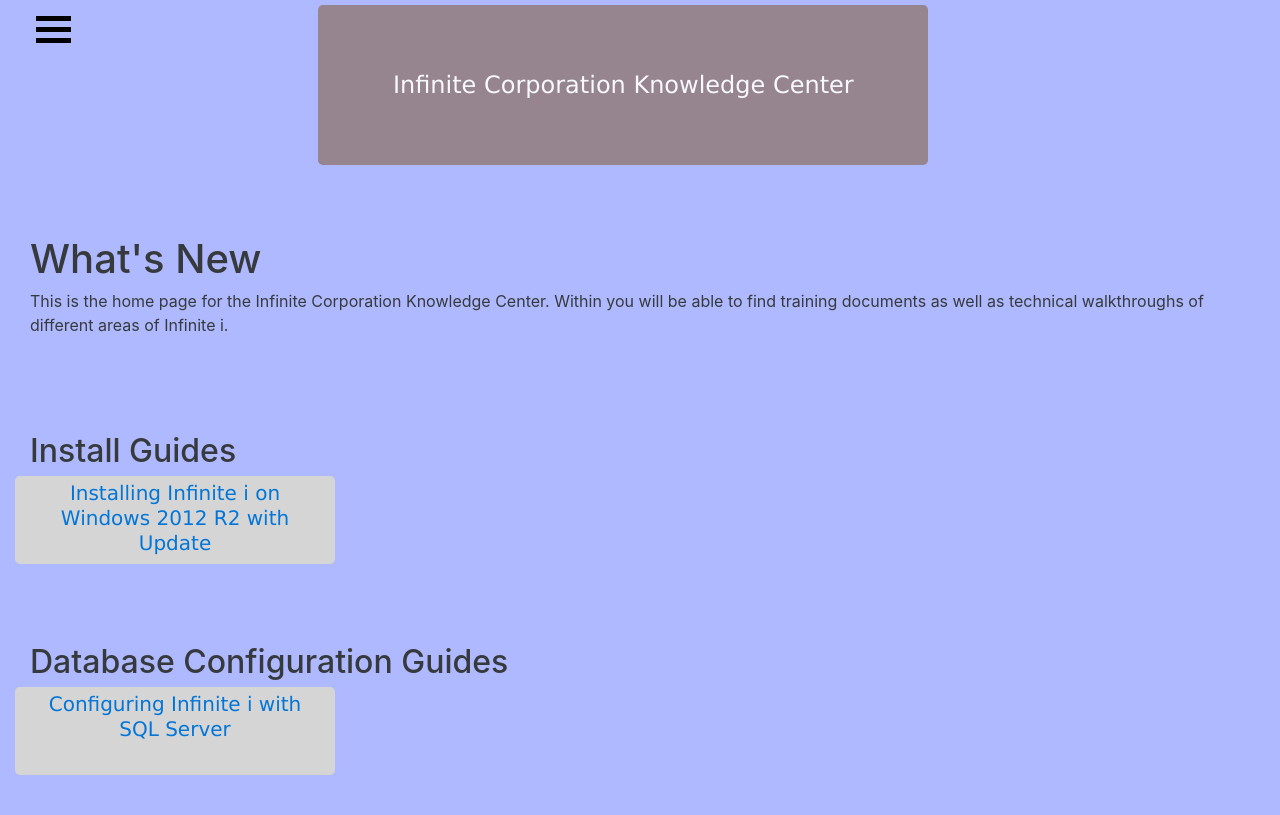
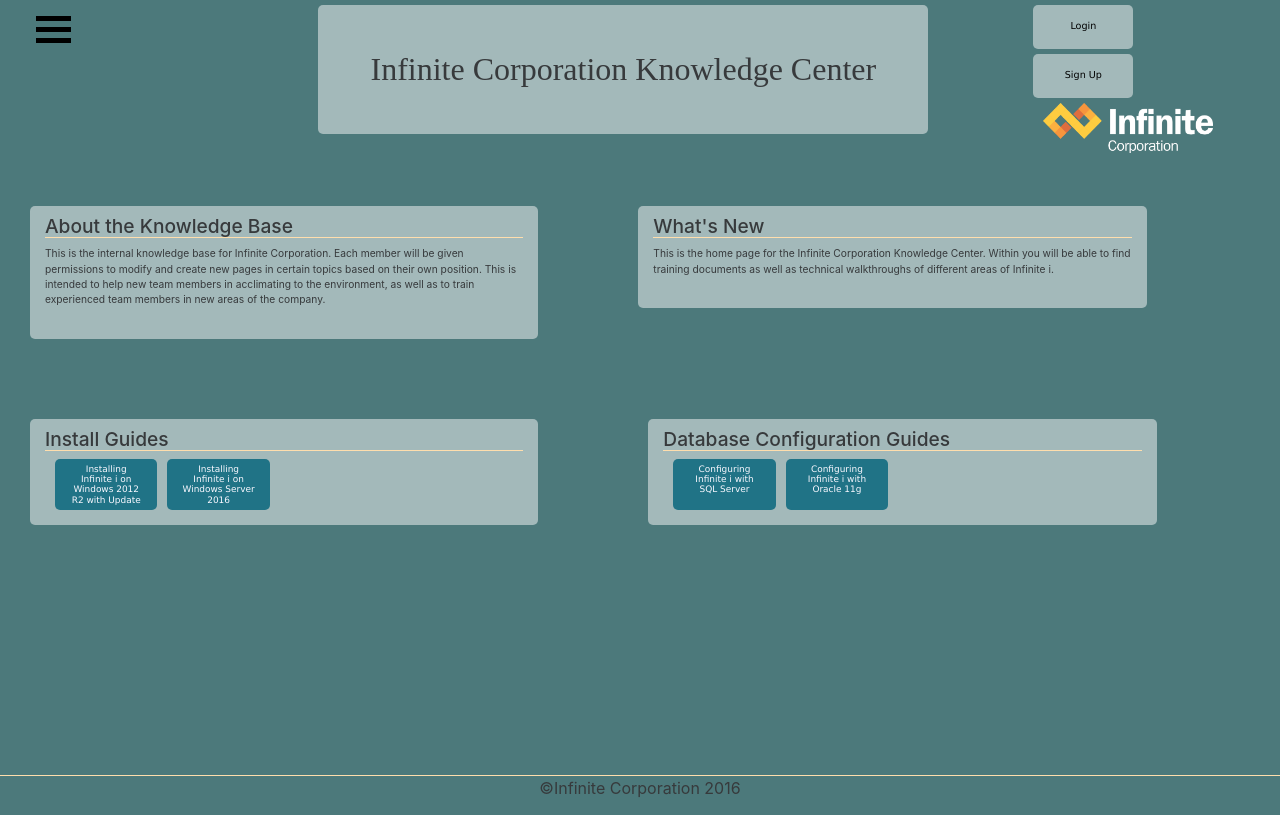
Before and after one commit to Sliplash/KnowledgeBase, a PHP site: page / in a window 1280 px wide. Run offline with PHP 8.4, Linux system fonts and the light colour scheme; some libraries are stand-ins or nearby versions.

Commit message:
such update, many amaze, much bug

```diff
--- a/css/style.css
+++ b/css/style.css
@@ -1,3 +1,8 @@
+html, body {
+    height: 100%;
+    min-height: 100%;
+}
+
 .sidenav {
     height: 100%;
     width: 0;
@@ -5,7 +10,7 @@
     z-index: 1;
     top: 0;
     left: 0;
-    background-color: #96858F;
+    background-color: #A3B9BA;
     opacity: 1;
     overflow-x: hidden;
     padding-top: 60px;
@@ -18,17 +23,18 @@
     padding-left: 24px;
     padding-bottom: 8px;
     text-decoration: none;
-    font-size: 25px;
-    color: ghostwhite;
+    font-size: 22px;
     display: block;
     transition: 0.5s;
     margin: auto;
+    color: black;
 }
 
 .sidenav a div:hover {
     box-shadow: 3px 3px 3px 3px rgba(0, 0, 0, 0.4);
     -moz-box-shadow: 3px 3px 3px 3px rgba(0, 0, 0, 0.4);
     -webkit-box-shadow: 3px 3px 3px 3px rgba(0, 0, 0, 0.4);
+    position: relative;
 }
 
 .sidenav .closebtn {
@@ -51,22 +57,15 @@
     margin: 6px;
 }
 
-.header-img {
-    width: 35%;
-    height: 8%;
-    margin: -35px auto;
-    border-radius: 5px;
-    display: block;
-}
-
 body {
-    background-color: #afb9ff;
+    background-color: #4C797B;
     background-size: cover;
     background-repeat: no-repeat;
 }
 
 .mini-link:hover {
     border: 1px solid ghostwhite;
+    text-underline: none;
 }
 
 .toggler {
@@ -78,10 +77,14 @@ body {
     margin: 40px auto;
 }
 
+.row-2 {
+
+}
+
 .mini-link {
     width: 150px;
     height: 44px;
-    background: #6D7993;
+    background-color: #207386;
     font-size: 15px;
     text-align: center;
     font-family: "Verdana";
@@ -89,6 +92,8 @@ body {
     padding: auto;
     display: table-cell;
     vertical-align: middle;
+    color: ghostwhite;
+
 }
 
 .closebtn:hover {
@@ -96,39 +101,33 @@ body {
     text-decoration-color: #d9534f;
     -moz-text-decoration-color: #d9534f;
     -webkit-text-decoration-color: #d9534f;
+    text-decoration: none;
+    transition: 0.5s;
+}
+
+.infinite-install-win {
+    width: 8vw;
+    height: 4vw;
+    background-color: #207386;
+    text-align: center;
+    vertical-align: middle;
+    line-height: .8vw;
+    padding-top: 5px;
+    border-radius: 5px;
+    font-family: "Verdana";
+    font-size: .7vw;
+    margin-left: 10px;
+    color: ghostwhite;
+    text-decoration: none;
 
 }
 
-.infinite-install-win {
-    width: 320px;
-    height: 88px;
-    background-color: #D5D5D5;
-    text-align: center;
-    vertical-align: middle;
-    line-height: 25px;
-    padding-top: 5px;
-    border-radius: 5px;
-    font-family: "Verdana";
-    font-size: 20px;
-}
-
-#infinite-config-win {
-    width: 320px;
-    height: 88px;
-    background-color: #D5D5D5;
-    text-align: center;
-    vertical-align: middle;
-    line-height: 25px;
-    padding-top: 5px;
-    border-radius: 5px;
-    font-family: "Verdana";
-    font-size: 20px;
-}
-
 .infinite-install-win:hover {
-    box-shadow: 8px 8px 8px 8px rgba(0, 0, 0, 0.4);
-    -moz-box-shadow: 8px 8px 8px 8px rgba(0, 0, 0, 0.4);
-    -webkit-box-shadow: 8px 8px 8px 8px rgba(0, 0, 0, 0.4);
+    box-shadow: 3px 3px 3px 3px rgba(0, 0, 0, 0.4);
+    -moz-box-shadow: 3px 3px 3px 3px rgba(0, 0, 0, 0.4);
+    -webkit-box-shadow: 3px 3px 3px 3px rgba(0, 0, 0, 0.4);
+    text-decoration: none;
+    border: 1px solid ghostwhite;
 }
 
 #toggle-span, #top-bar, #mid-bar, #bot-bar {
@@ -136,14 +135,184 @@ body {
 }
 
 .jumbotron {
-    background-color: #96858F;
-    color: ghostwhite;
+    background-color: #A3B9BA;
+    width: 50%;
+    font-family: "Old English Text MT";
+    margin-left: 100px;
+    margin-top: 5px;
+    align-content: center;
+    font-size: 2.5vw;
+    margin-right: 100px;
+    line-height: 0.1vw;
+    text-align: center;
+    border-radius: 5px;
+    -moz-border-radius: 5px;
+    -webkit-border-radius: 5px;
+}
+
+.jumbotron-image {
+    height: 50px;
+    width: 200px;
+    position: relative;
+    margin-top: 5px;
+}
+
+.login-signup {
+    width: 100px;
+    height: 44px;
+    background-color: #A3B9BA;
     text-align: center;
     vertical-align: middle;
-    width: 50%;
+    line-height: 32px;
+    padding-top: 5px;
+    border-radius: 5px;
+    font-family: "Verdana";
+    font-size: .75vw;
     margin-top: 5px;
-    font-family: "Verdana";
-    line-height: 2rem;
+    margin-left: 5px;
+    color: black;
+}
+
+.login-signup:hover {
+    box-shadow: 3px 3px 3px 3px rgba(0, 0, 0, 0.4);
+    -moz-box-shadow: 3px 3px 3px 3px rgba(0, 0, 0, 0.4);
+    -webkit-box-shadow: 3px 3px 3px 3px rgba(0, 0, 0, 0.4);
+    border: 1px solid ghostwhite;
+}
+
+.login-form {
+    width: 350px;
+    height: 300px;
+    background-color: #A3B9BA;
+    overflow-x: hidden;
+    transition: 0.5s;
+    position: fixed;
+    margin-top: 10%;
+    margin-left: 30%;
+    float: left;
+    text-align: center;
+    border-radius: 5px;
+    z-index: 1002;
+    display: none;
+}
+
+.closelog {
     font-size: 24px;
-    margin-left: 100px;
+    margin-left: 90%;
+    text-decoration: none;
+    color: ghostwhite;
 }
+
+.loginData p input {
+    float: right;
+}
+
+.signup {
+    text-decoration: none;
+    color: #d9534f;
+}
+
+.signup a:hover {
+    transition: 0.5s;
+}
+
+.loginHead {
+    text-align: center;
+    alignment: center;
+}
+
+.login-input {
+    width: 60%;
+    margin-right: 10px;
+}
+
+.login-button {
+    alignment: center;
+}
+
+.overlay {
+    height: 100%;
+    width: 100%;
+    background: rgba(0, 0, 0, 0.5);
+    display: none;
+    z-index: 1001;
+    position: fixed;
+    overflow: auto;
+    left: 0;
+    top: 0;
+}
+
+.install-guides {
+    background-color: #A3B9BA;
+    padding-bottom: 15px;
+    padding-top: 10px;
+    border-radius: 5px;
+}
+
+.config-guides {
+    background-color: #A3B9BA;
+    padding-bottom: 15px;
+    padding-top: 10px;
+    border-radius: 5px;
+    margin-left: 10px;
+}
+
+.whats-new {
+    background-color: #A3B9BA;
+    padding-bottom: 15px;
+    padding-top: 10px;
+    border-radius: 5px;
+}
+
+.about-kb {
+    background-color: #A3B9BA;
+    padding-bottom: 15px;
+    padding-top: 10px;
+    border-radius: 5px;
+}
+
+.h2, .h3 {
+    font-size: 1.5vw;
+    border-bottom: 1px solid navajowhite;
+}
+
+p {
+    font-size: .8vw;
+    min-font-size: .6vw;
+}
+
+@media (max-width: 480px) {
+
+    .infinite-install-win {
+        margin-top: 5px;
+    }
+
+    .about-kb {
+
+    }
+}
+
+#signup-button {
+    border-radius: 5px;
+    -moz-border-radius: 5px;
+    -webkit-border-radius: 5px;
+}
+
+#login-button {
+    border-radius: 5px;
+    -moz-border-radius: 5px;
+    -webkit-border-radius: 5px;
+}
+
+.footer {
+    text-align: center;
+    bottom: 0;
+    width: 100%;
+    height: 25px;
+    position: absolute;
+    border-top: 1px solid navajowhite ;
+}
+
+.guide-spacer {
+    width: 100px;
+}
--- a/index.html
+++ b/index.html
@@ -10,36 +10,57 @@
     <link rel="stylesheet" type="text/css" href="css/style.css" />
     <script type="text/javascript" src="js/script.js"></script>
 </head>
+
 <body class="embed-responsive" id="main">
 
 <!-- Create the container div -->
 <div class="container-fluid">
     <!-- First row within container div -->
     <div class="row col-lg-12">
-        <div onclick="openNav()" class="toggler col-lg-2" id="toggle-div">
+        <div onclick="openNav()" class="toggler col-xs-2 col-sm-2 col-md-2 col-lg-2 col-xl-2" id="toggle-div">
             <div class="icon" id="top-bar"></div>
             <div class="icon" id="mid-bar"></div>
             <div class="icon" id="bot-bar"></div>
         </div>
-        <div class="jumbotron col-lg-10" id="jumbotron">Infinite Corporation Knowledge Center</div>
+        <div class="jumbotron jumbotron-fluid col-lg-8" id="jumbotron">Infinite Corporation Knowledge Center</div>
+
+        <a href="javascript:void(0)" onclick="openLogin()"><div class="col-lg-1 login-signup">Login</div></a>
+        <a href="javascript:void(0)" onclick="openSignUp()"><div class="col-lg-1 login-signup">Sign Up</div></a>
+        <img class="jumbotron-image col-lg-8"src="images/infinite-logo.png" />
     </div>
 
     <!-- Second row within container div -->
     <div class="row row-2 col-lg-12">
-        <h1 class="h1">What's New</h1>
-        <p>This is the home page for the Infinite Corporation Knowledge Center. Within you will be able to find training documents as well as technical walkthroughs of different areas of Infinite i.</p>
+        <div class="col-xs-5 col-sm-5 col-md-5 col-lg-5 col-xl-5 about-kb">
+            <h2 class="h2">About the Knowledge Base</h2>
+            <p>This is the internal knowledge base for Infinite Corporation. Each member will be given permissions to modify and create new pages in certain topics based on their own position. This is intended to help new team members in acclimating to the environment, as well as to train experienced team members in new areas of the company. </p>
+        </div>
+        <!-- ## Begin spacer ## -->
+        <div class="guide-spacer col-xs-2 col-sm-2 col-md-2 col-lg-2 col-xl-2">
+        </div>
+        <!-- ## End spacer ## -->
+        <div class="col-xs-5 col-sm-5 col-md-5 col-lg-5 col-xl-5 whats-new">
+            <h2 class="h2">What's New</h2>
+            <p>This is the home page for the Infinite Corporation Knowledge Center. Within you will be able to find training documents as well as technical walkthroughs of different areas of Infinite i.</p>
+        </div>
     </div>
 
     <!-- Third row within container div -->
     <div class="row row-3 col-lg-12">
-        <h2 class="h2">Install Guides</h2>
-        <a href="installs/win2k12-r2.html"><div class="row col-lg-4 infinite-install-win">Installing Infinite i on Windows 2012 R2 with Update</div></a>
-    </div>
-
-    <!-- Fourth row within container div -->
-    <div class="row row-4 col-lg-12">
-        <h2 class="h2">Database Configuration Guides</h2>
-        <a href="#"><div class="row col-lg-4 infinite-install-win">Configuring Infinite i with SQL Server</div></a>
+        <div class="install-guides col-xs-5 col-sm-5 col-md-5 col-lg-5 col-xl-5">
+            <h3 class="h3">Install Guides</h3>
+            <a href="installs/win2k12-r2.html"><div class="col-xs-2 col-sm-2 col-md-2 col-lg-2 col-xl-2 infinite-install-win">Installing Infinite i on Windows 2012 R2 with Update</div></a>
+            <a href="#"><div class="col-xs-2 col-sm-2 col-md-2 col-lg-2 col-xl-2 infinite-install-win">Installing Infinite i on Windows Server 2016</div></a>
+        </div>
+        <!-- ## Begin spacer ## -->
+        <div class="guide-spacer col-xs-2 col-sm-2 col-md-2 col-lg-2 col-xl-2">
+        </div>
+        <!-- ## End spacer ## -->
+        <div class="config-guides col-xs-5 col-sm-5 col-md-5 col-lg-5 col-xl-5">
+            <h3 class="h3">Database Configuration Guides</h3>
+            <a href="#"><div class="col-xs-2 col-sm-2 col-md-2 col-lg-2 col-xl-2 infinite-install-win">Configuring Infinite i with SQL Server</div></a>
+            <a href="#"><div class="col-xs-2 col-sm-2 col-md-2 col-lg-2 col-xl-2 infinite-install-win">Configuring Infinite i with Oracle 11g</div></a>
+        </div>
     </div>
 
     <!-- ## BEGIN the sidebar nav ## -->
@@ -50,10 +71,47 @@
         <a href="#"><div class="mini-link">Database Setup Guides</div></a>
         <a href="#"><div class="mini-link">Common Errors</div></a>
         <a href="#"><div class="mini-link">Downloads</div></a>
-        <a href="#"><div class="mini-link">Request Content</div></a>
+        <a href="request.html"><div class="mini-link">Request Content</div></a>
     </div>
     <!-- ## END the sidebar nav ## -->
+
+    <!-- ## BEGIN the login form and shading overlay ## -->
+    <div class="overlay embed-responsive col-lg-12" id="overlay" onclick="closeLogin()"></div>
+    <div id="loginForm" class="col-lg-12 login-form">
+        <a href="javascript:void(0)" class="closebtn closelog" onclick="closeLogin()">&times;</a>
+        <div class="loginData">
+            <h6 class="loginHead">Login or <a href="javascript:void(0)" onclick="openSignUp()" class="signup">Sign Up</a></h6>
+            <p>Email: <input class="login-input" type="email" data-ng-model="email"></p>
+            <p>Verify Email: <input class="login-input"  type="email" data-ng-model="verifyEmail"></p>
+            <p>First Name: <input class="login-input" type="text" data-ng-model="firstName"></p>
+            <p>Last Name: <input class="login-input" type="text" data-ng-model="lastName"></p>
+        </div>
+        <div>
+            <button class="login-button" id="login-button" type="submit" onclick="submitLogin()">Log In</button>
+            <button class="signup-button" id="signup-button" type="button" onclick="openSignUp()">Sign Up</button>
+        </div>
+    </div>
+    <!-- ## END the login form ## -->
+
+    <!-- ## BEGIN the sign-up form and shading overlay ## -->
+    <div class="overlay embed-responsive col-lg-12" id="overlay-2" onclick="closeLogin()"></div>
+    <div id="signUpForm" class="col-lg-12 login-form">
+        <a href="javascript:void(0)" class="closebtn closelog" onclick="closeLogin()">&times;</a>
+        <div class="loginData">
+            <h6 class="loginHead">Login or <a href="javascript:void(0)" onclick="openSignUp()" class="signup">Sign Up</a></h6>
+            <p>Email: <input class="login-input" type="email" data-ng-model="email"></p>
+            <p>Verify Email: <input class="login-input"  type="email" data-ng-model="verifyEmail"></p>
+            <p>First Name: <input class="login-input" type="text" data-ng-model="firstName"></p>
+            <p>Last Name: <input class="login-input" type="text" data-ng-model="lastName"></p>
+        </div>
+        <div>
+            <button class="login-button" id="login-button-2" type="submit" onclick="submitLogin()">Log In</button>
+            <button class="signup-button" id="signup-button-2" type="button" onclick="openSignUp()">Sign Up</button>
+        </div>
+    </div>
+    <!-- ## END the sign-up form ## -->
 </div>
+<footer class="footer">&copy;Infinite Corporation 2016</footer>
+</body>
 
-</body>
 </html>
```
Also changed, not shown: installs.html (+38 -8 lines), installs/win2k12-r2.html (+25 -3 lines), js/script.js (+9 -1 lines), request.html (added, +43 -0 lines), images/FacebookLogo1.png (added), images/infinite-logo.png (added).
